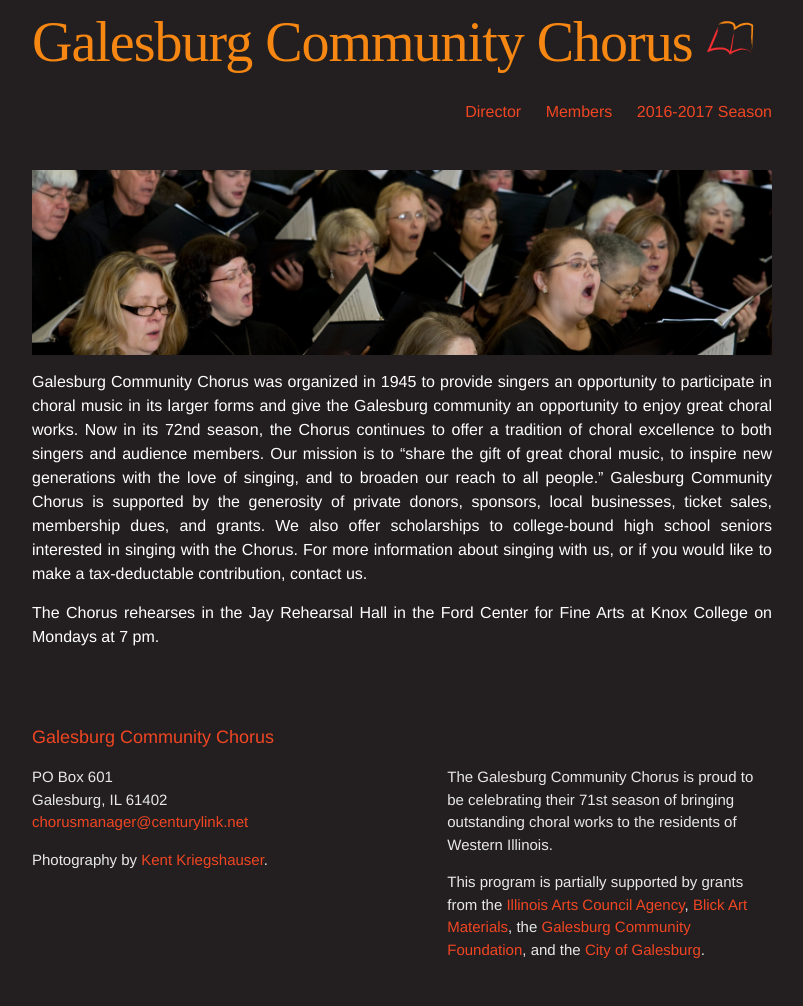
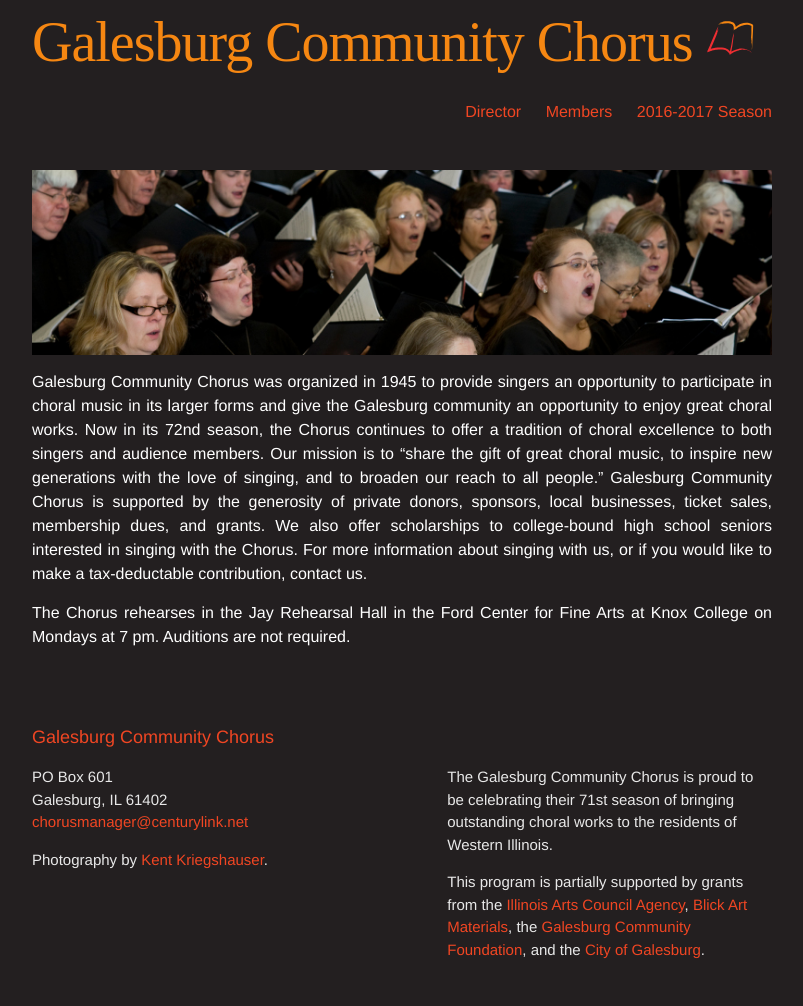
Before and after one commit to galesburgchorus/galesburgchorus.github.io, a Jekyll site: the page built from index.md, in a window 1280 px wide. Shown: the whole page, without its empty margins (238-1041 px from the left). Built offline with Jekyll 4.4.1, drawn with Linux system fonts in a browser that asks for light colours; some web fonts are replaced.

Commit message:
Updated index.md

```diff
--- a/index.md
+++ b/index.md
@@ -19,4 +19,4 @@ and grants. We also offer scholarships to college-bound high school seniors inte
 singing with the Chorus. For more information about singing with us, or if you would like to
 make a tax-deductable contribution, contact us.
 
-The Chorus rehearses in the Jay Rehearsal Hall in the Ford Center for Fine Arts at Knox College on Mondays at 7 pm.
+The Chorus rehearses in the Jay Rehearsal Hall in the Ford Center for Fine Arts at Knox College on Mondays at 7 pm. Auditions are not required.
```
